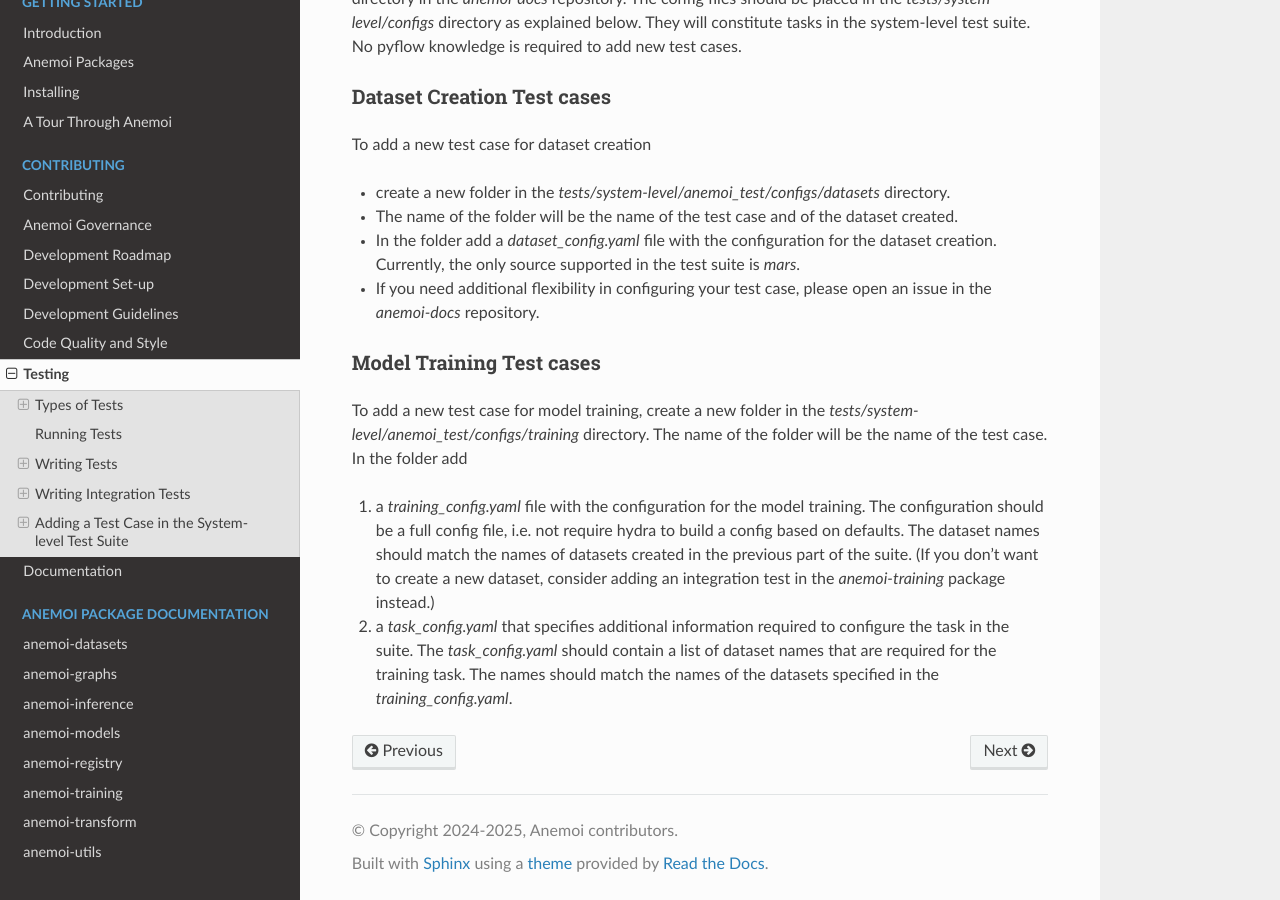
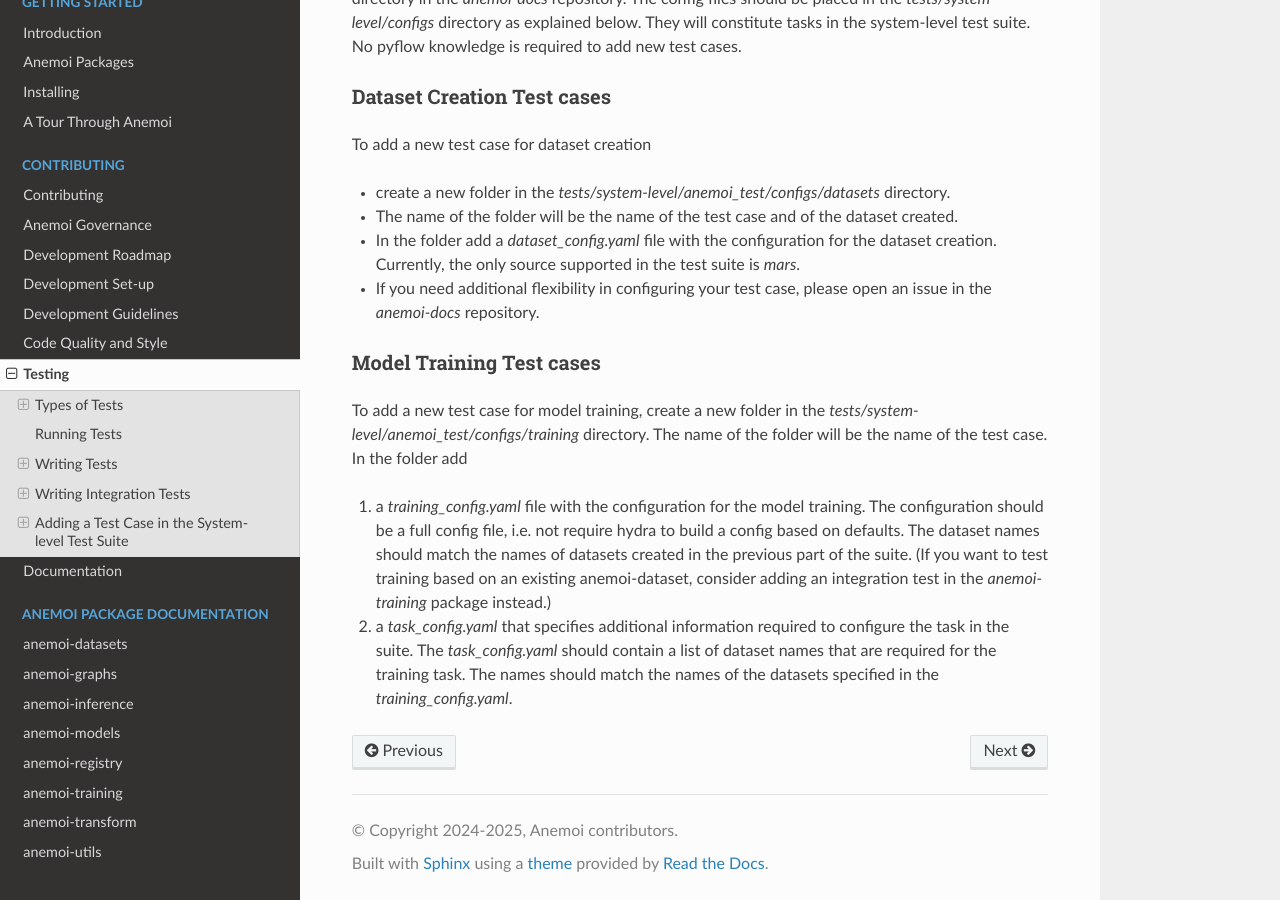
Before and after one commit to ecmwf/anemoi-docs, a Sphinx documentation site: the page built from docs/contributing/testing.rst, in a window 1280 px wide and 900 px high, scrolled down 5153 px. Built offline with Sphinx 7.4.7 and the Read the Docs theme 3.1.0, drawn with Linux system fonts in a browser that asks for light colours.

Commit message:
address feedback

```diff
--- a/docs/contributing/testing.rst
+++ b/docs/contributing/testing.rst
@@ -307,8 +307,9 @@
    training. The configuration should be a full config file, i.e. not
    require hydra to build a config based on defaults. The dataset names
    should match the names of datasets created in the previous part of
-   the suite. (If you don't want to create a new dataset, consider
-   adding an integration test in the `anemoi-training` package instead.)
+   the suite. (If you want to test training based on an existing
+   anemoi-dataset, consider adding an integration test in the
+   `anemoi-training` package instead.)
 
 #. a `task_config.yaml` that specifies additional information required
    to configure the task in the suite. The `task_config.yaml` should
```
Also changed, not shown: 5 other files.
